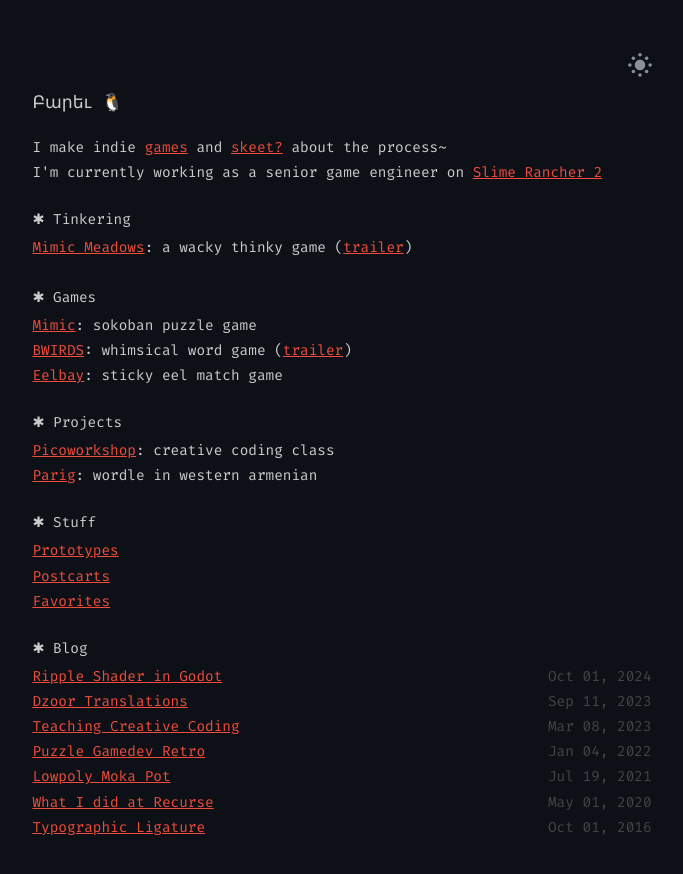
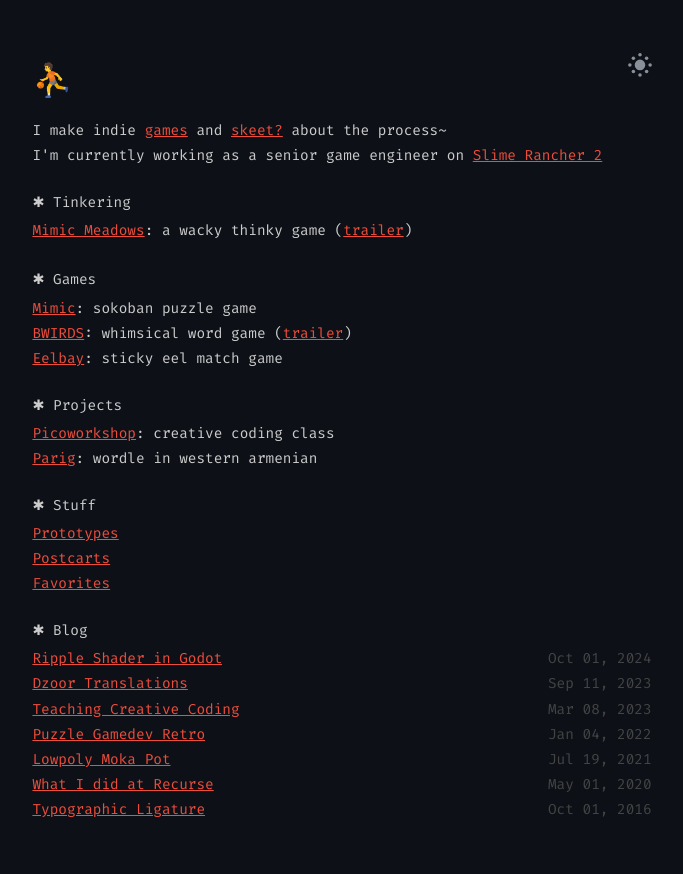
Before and after one commit to sourencho/sourencho.github.io, a Jekyll site: the page built from index.html, in a window 1280 px wide. Shown: the top 874 px of the page, without its empty margins (298-981 px from the left). Built offline with Jekyll 4.4.1, drawn with Linux system fonts in a browser that asks for light colours.

Commit message:
Update homepage

```diff
--- a/index.html
+++ b/index.html
@@ -4,7 +4,7 @@
 
 <section id="intro">
     <div class="flex-row-between">
-        <h2>Բարեւ 🐧</h2>
+        <span style="font-size: 32px;">⛹</span>
         <button id="theme-toggle" onclick="modeSwitcher()">
             <div></div>
         </button>
```
